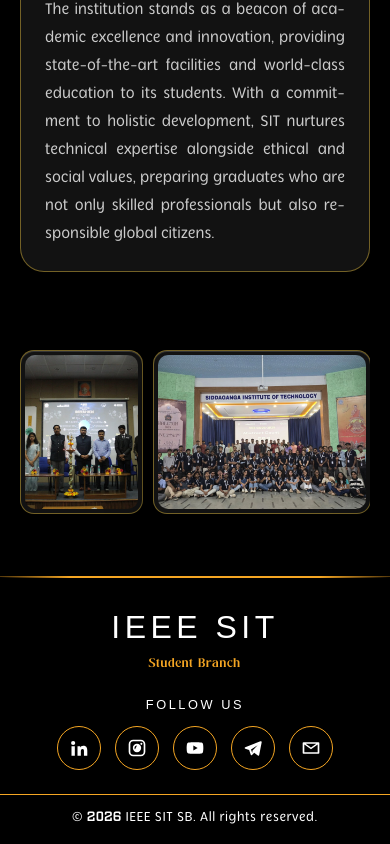
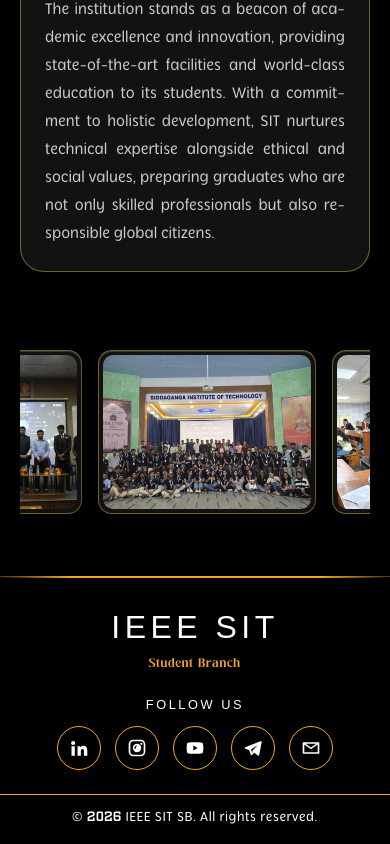
Before and after one commit to VaishnaviSingh766/IEEE_Core2Code, a React (Vite) app in the folder frontend/: page /about in a window 390 px wide. Shown: the part 2012-2856 px from the top of the page. Built offline with nearby package versions, Linux system fonts and the light colour scheme; no server answers; a web font is replaced by a local one.

Commit message:
fixed aboutus gallery animations

```diff
--- a/frontend/src/CompoFiles/AboutUs.css
+++ b/frontend/src/CompoFiles/AboutUs.css
@@ -96,11 +96,11 @@
   .split .photo, .split.reverse .photo { order: -1; }
 
   .strip { overflow: hidden; padding: 14px 0; }
-  .strip-track { display: flex; }
-  .strip-set { justify-content: flex-start; gap: 2.5vw; padding-right: 2.5vw; }
-  .strip-set + .strip-set { display: none; }
+  .strip-track { display: flex; width: max-content; gap: 16px; animation: aboutMarquee 24s linear infinite; }
+  .strip-set + .strip-set { display: flex; }
   .strip .photo { flex: none; height: 42vw; padding: 4px; border-radius: 14px; }
   .strip .photo:nth-child(odd) { aspect-ratio: 3 / 4; }
   .strip .photo:nth-child(even) { aspect-ratio: 4 / 3; }
   .strip .photo img { border-radius: 10px; }
 }
+@keyframes aboutMarquee { to { transform: translateX(-50%); } }
```
